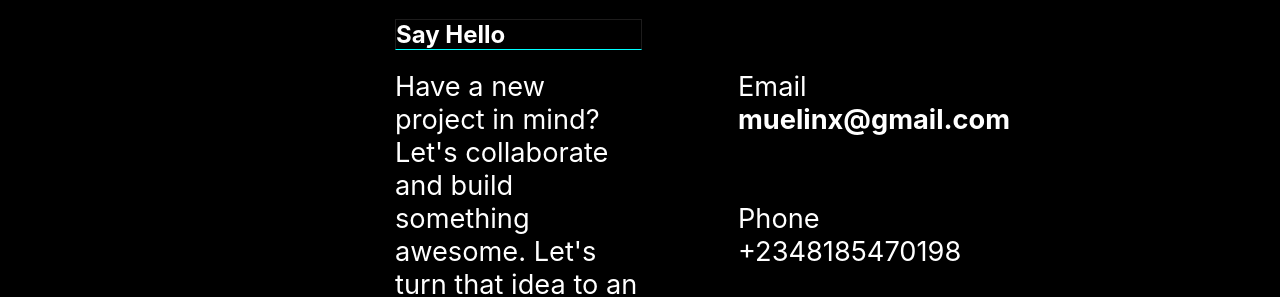
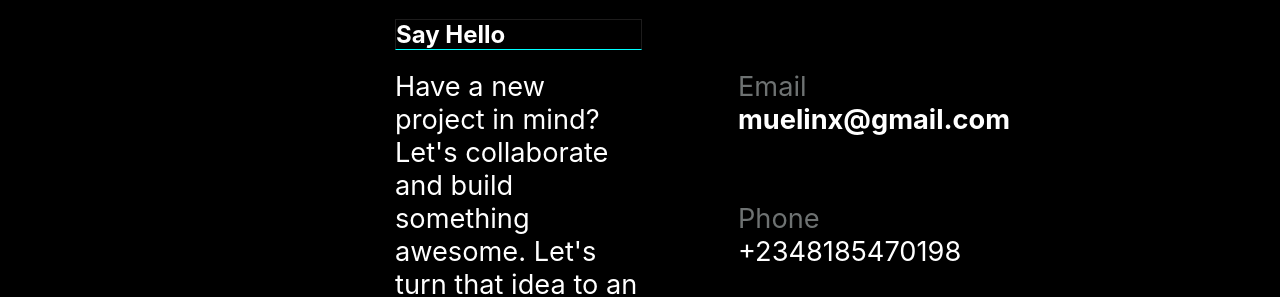
Before and after one commit to Muelji/myportfoliowebsite, a React (Create React App) app: page / in a window 1280 px wide. Shown: the part 5354-5651 px from the top of the page. Built offline with nearby package versions, Linux system fonts and the light colour scheme.

Commit message:
working on all component

```diff
--- a/src/Components/Footer.css
+++ b/src/Components/Footer.css
@@ -50,3 +50,5 @@ span{color: white}
   border-radius: 10px;
   height: 40px;
 }
+
+#email{color: #6e7272;}
```
